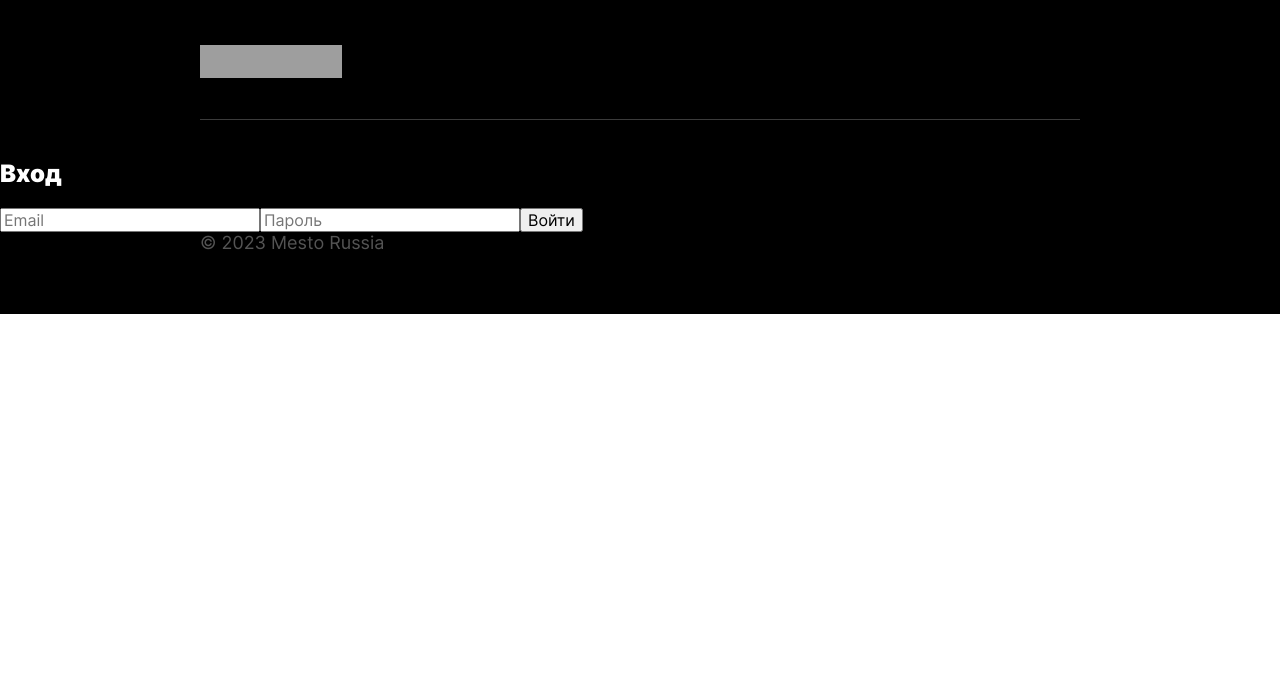
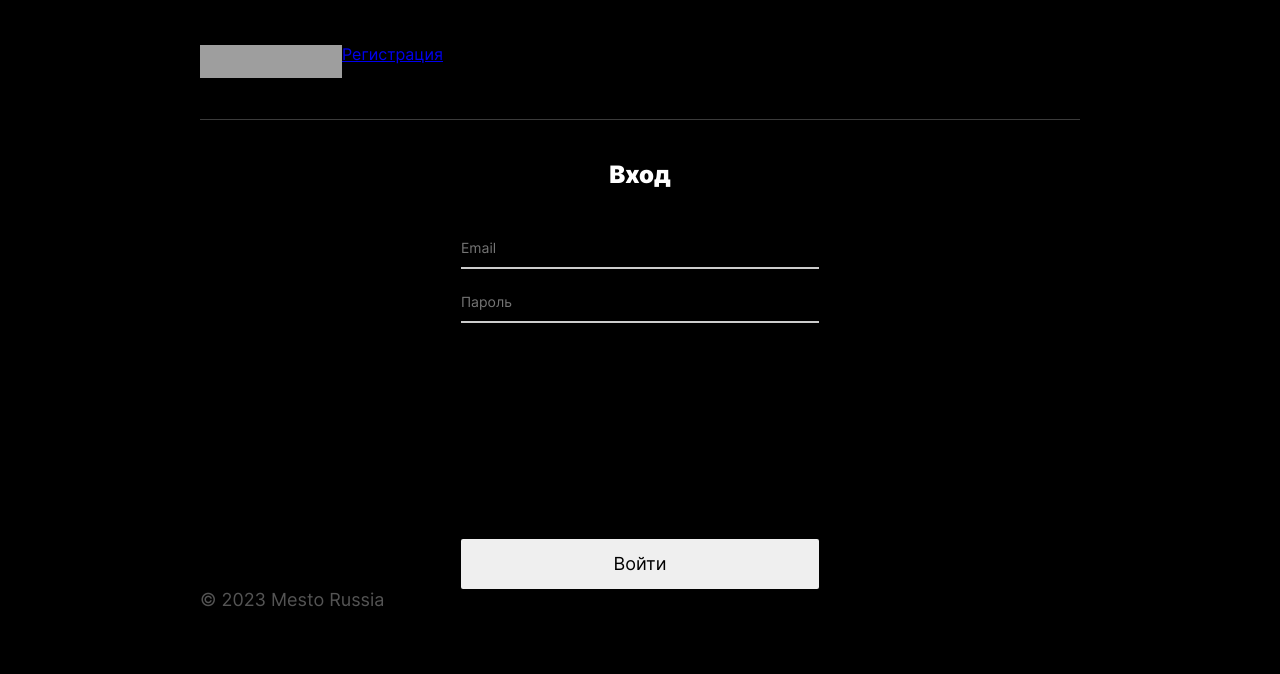
Before and after one commit to Rodzy28/react-mesto-auth, a React app: page /sign-in in a window 1280 px wide. Built offline with nearby package versions, Linux system fonts and the light colour scheme; no server answers; grey boxes are pictures that could not be loaded.

Commit message:
Доделать красотенюшку

```diff
--- /dev/null
+++ b/src/blocks/auth/__button/auth__button.css
@@ -0,0 +1,16 @@
+.auth__button {
+  width: 358px;
+  height: 50px;
+  padding: 0;
+  border: 0;
+  border-radius: 2px;
+  color: #000;
+  font-size: 18px;
+  line-height: 22px;
+  transition: opacity .2s;
+}
+
+.auth__button:hover {
+  opacity: .8;
+  cursor: pointer;
+}
--- /dev/null
+++ b/src/blocks/auth/__form/auth__form.css
@@ -0,0 +1,6 @@
+.auth__form {
+  display: flex;
+  flex-direction: column;
+  max-width: 358px;
+  width: 100%;
+}
--- /dev/null
+++ b/src/blocks/auth/__input/auth__input.css
@@ -0,0 +1,16 @@
+.auth__input {
+  border: none;
+  border-bottom: 2px solid #CCCCCC;
+  background-color: transparent;
+  color: #CCCCCC;
+  margin-bottom: 24px;
+  font-size: 14px;
+  line-height: 17px;
+  padding: 0;
+  padding-bottom: 11px;
+  outline: none;
+}
+
+.auth__input:nth-last-child(2) {
+  margin-bottom: 216px;
+}
--- /dev/null
+++ b/src/blocks/auth/__title/auth__title.css
@@ -0,0 +1,6 @@
+.auth__title {
+  margin: 0;
+  line-height: 29px;
+  font-weight: 900;
+  margin-bottom: 50px;
+}
--- /dev/null
+++ b/src/blocks/auth/auth.css
@@ -0,0 +1,6 @@
+.auth {
+  display: flex;
+  align-items: center;
+  flex-direction: column;
+  margin: auto;
+}
--- a/src/blocks/page/page.css
+++ b/src/blocks/page/page.css
@@ -1,5 +1,6 @@
 .page {
   margin: 0 auto;
+  min-height: 100vh;
   font-family: Inter, Arial, Helvetica, sans-serif;
   font-style: normal;
   font-weight: 400;
--- a/src/components/App.js
+++ b/src/components/App.js
@@ -28,6 +28,7 @@ export default function App() {
 
   const navigate = useNavigate();
 
+  useEffect(() => {
     const handleTokenCheck = () => {
       const token = localStorage.getItem('token');
       if (token) {
@@ -41,10 +42,8 @@ export default function App() {
           });
       }
     }
-
-  useEffect(() => {
     handleTokenCheck();
-  }, [])
+  }, [navigate])
 
   // Вариант от Ревьювера "Можно лучше". Как сделать закрытие по Escape.
   // const isOpen = isEditAvatarPopupOpen || isEditProfilePopupOpen || isAddPlacePopupOpen || selectedCard.link
@@ -175,11 +174,18 @@ export default function App() {
       });;
   }
 
+  function handleLogOut() {
+    localStorage.removeItem('token');
+    setLoggedIn(false);
+    setEmail("");
+    navigate("/sign-in", { replace: true });
+  }
+
   return (
     <CurrentUserContext.Provider value={currentUser}>
       <div className="App">
         <div className="page">
-          <Header />
+          <Header userEmail={email} handleLogOut={handleLogOut} />
           <Routes>
             <Route path="/sign-up" element={<Register handleRegister={handleRegister} />} />
             <Route path="/sign-in" element={<Login handleLogin={handleLogin} />} />
--- a/src/components/Header.js
+++ b/src/components/Header.js
@@ -1,10 +1,21 @@
-export default function Header() {
+import { Link } from "react-router-dom";
+import { useLocation } from "react-router-dom";
+
+export default function Header({ userEmail, handleLogOut }) {
+
+  const location = useLocation();
+
   return (
     <header className="header">
-      <a className="header__logo"
-        href="#"
-        target="_blank"
-        title="Ссылка"></a>
+      <Link className="header__logo" to="#" title="Ссылка" />
+      {location.pathname === "/sign-in" && <Link to="/sign-up">Регистрация</Link>}
+      {location.pathname === "/sign-up" && <Link to="/sign-in">Вход</Link>}
+      {location.pathname === "/" &&
+        <>
+          <p>{userEmail}</p>
+          <Link to="#" onClick={handleLogOut}>Выйти</Link>
+        </>}
+
     </header>
   )
 }
--- a/src/components/Login.js
+++ b/src/components/Login.js
@@ -7,7 +7,7 @@ export default function Login({ handleLogin }) {
 
   function handleSubmit(e) {
     e.preventDefault();
-    handleLogin({email: values.email, password: values.password});
+    handleLogin({ email: values.email, password: values.password });
   }
 
   useEffect(() => {
@@ -15,12 +15,12 @@ export default function Login({ handleLogin }) {
   }, [setValues]);
 
   return (
-    <div>
-      <h2>Вход</h2>
-      <form onSubmit={handleSubmit}>
-        <input id="email" type="email" name="email" placeholder="Email" value={values.email || ''} onChange={handleChange} autoComplete="on" required />
-        <input id="password" type="password" name="password" placeholder="Пароль" value={values.password || ''} onChange={handleChange} minLength="5" maxLength="15" autoComplete="on" required />
-        <button type="submit">Войти</button>
+    <div className="auth">
+      <h2 className="auth__title">Вход</h2>
+      <form onSubmit={handleSubmit} className="auth__form">
+        <input id="email" className="auth__input" type="email" name="email" placeholder="Email" value={values.email || ''} onChange={handleChange} required />
+        <input id="password" className="auth__input" type="password" name="password" placeholder="Пароль" value={values.password || ''} onChange={handleChange} minLength="5" maxLength="15" required />
+        <button type="submit" className="auth__button">Войти</button>
       </form>
     </div>
   )
--- a/src/components/Register.js
+++ b/src/components/Register.js
@@ -16,12 +16,12 @@ export default function Register({ handleRegister }) {
   }, [setValues]);
 
   return (
-    <div>
-      <h2>Регистрация</h2>
-      <form onSubmit={handleSubmit}>
-        <input id="email" type="email" name="email" placeholder="Email" value={values.email || ''} onChange={handleChange} autoComplete="on" required />
-        <input id="password" type="password" name="password" placeholder="Пароль" value={values.password || ''} onChange={handleChange} minLength="5" maxLength="15" autoComplete="on" required />
-        <button type="submit">Кнопка Зарегистрироваться</button>
+    <div className="auth">
+      <h2 className="auth__title">Регистрация</h2>
+      <form onSubmit={handleSubmit} className="auth__form">
+        <input id="email" className="auth__input" type="email" name="email" placeholder="Email" value={values.email || ''} onChange={handleChange} required />
+        <input id="password" className="auth__input" type="password" name="password" placeholder="Пароль" value={values.password || ''} onChange={handleChange} minLength="5" maxLength="15" required />
+        <button type="submit" className="auth__button">Зарегистрироваться</button>
       </form>
       <p>Уже зарегистрированны? <Link to="/sign-in">Войти</Link></p>
     </div>
--- a/src/index.css
+++ b/src/index.css
@@ -3,6 +3,11 @@
 @import url(./blocks/page/page.css);
 @import url(./blocks/header/header.css);
 @import url(./blocks/header/__logo/header__logo.css);
+@import url(./blocks/auth/auth.css);
+@import url(./blocks/auth/__title/auth__title.css);
+@import url(./blocks/auth/__form/auth__form.css);
+@import url(./blocks/auth/__input/auth__input.css);
+@import url(./blocks/auth/__button/auth__button.css);
 @import url(./blocks/profile/profile.css);
 @import url(./blocks/profile/__list/profile__list.css);
 @import url(./blocks/profile/__avatar/profile__avatar.css);
```
Lines whose indentation alone changed are shown as unchanged.
